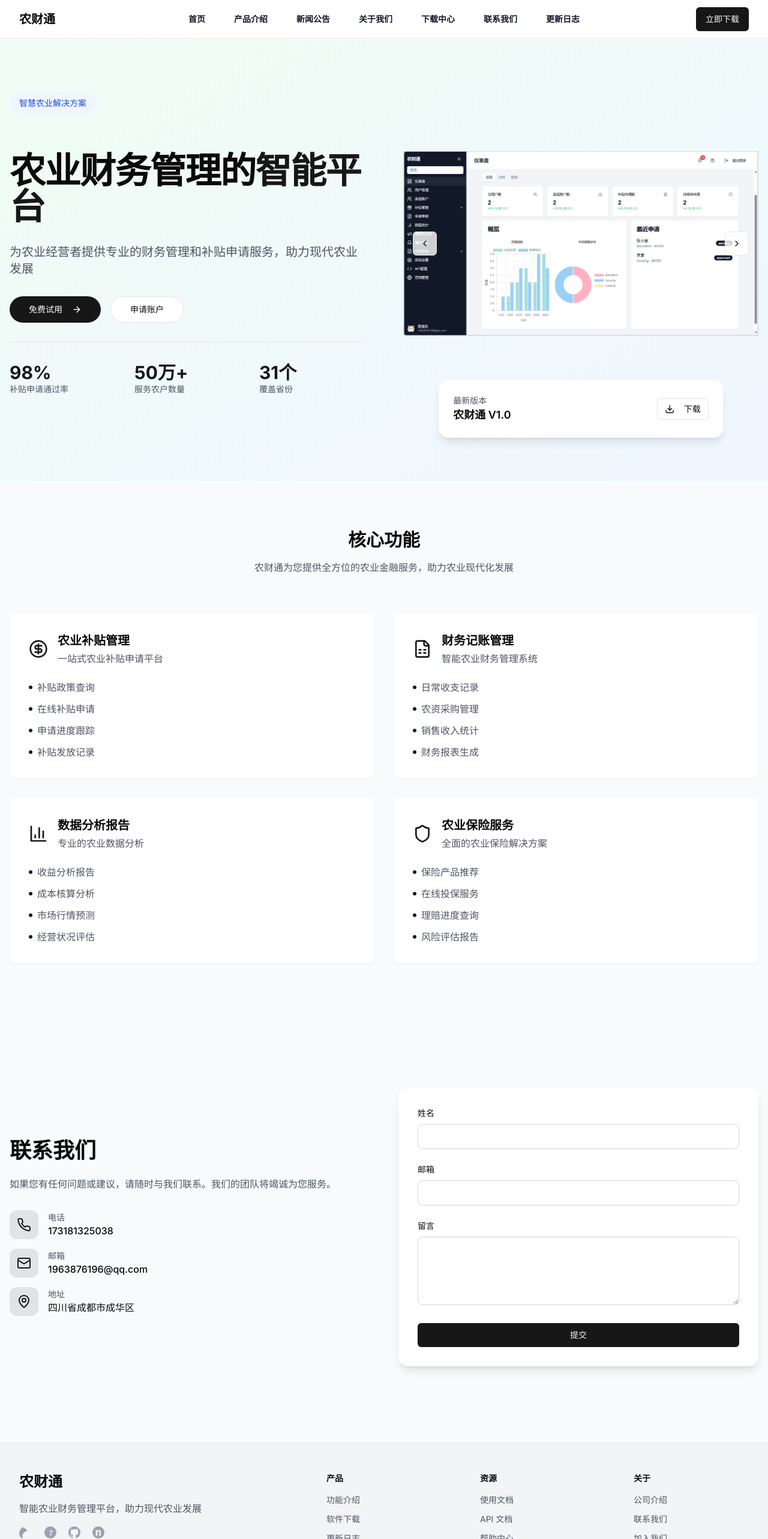
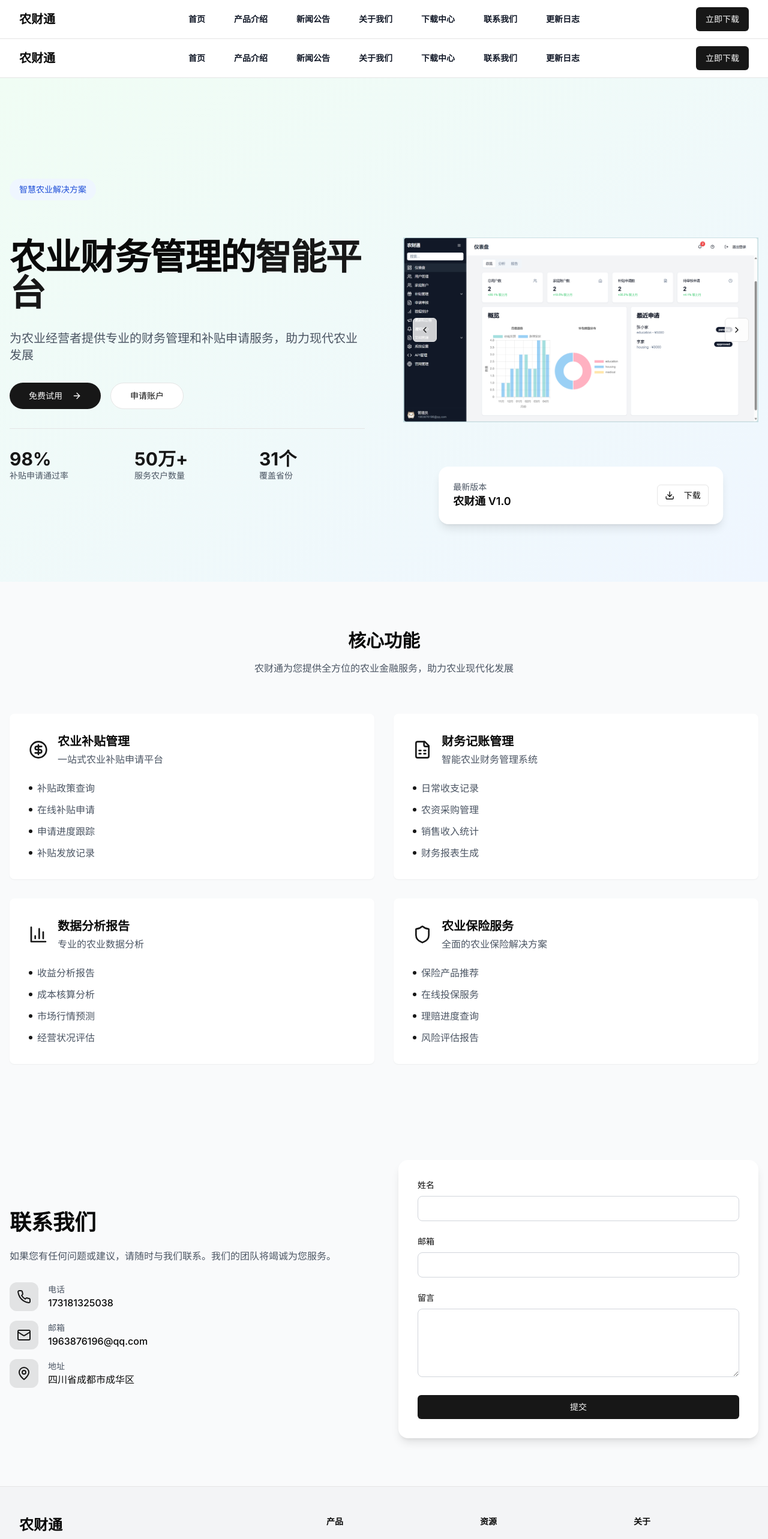
Before and after one commit to ruonanqwe/zhi-GW, a Next.js app: page / in a window 1280 px wide. Shown: the top 2566 px of the page at 60% size. Built offline with nearby package versions, Linux system fonts and the light colour scheme.

Commit message:
Update page.tsx

```diff
--- a/app/page.tsx
+++ b/app/page.tsx
@@ -58,7 +58,7 @@ export default function Home() {
       <Header />
       {/* Hero Section */}
       <section className="relative bg-gradient-to-br from-green-50 to-blue-50 dark:from-gray-900 dark:to-gray-800 min-h-[calc(100vh-4rem)]">
-        <div className="container mx-auto px-4 h-full flex items-center justify-center -mt-16">
+        <div className="container mx-auto px-4 py-20 flex items-center justify-center">
           <div className="grid lg:grid-cols-2 gap-16 items-center max-w-7xl mx-auto w-full py-10">
             <div className="space-y-8">
               <div className="inline-flex items-center px-4 py-2 bg-blue-50 dark:bg-blue-900/30 rounded-full text-sm font-medium text-blue-700 dark:text-blue-300 mb-8">
@@ -154,7 +154,7 @@ export default function Home() {
       </section>
 
       {/* Contact Section */}
-      <section className="bg-gray-50 dark:bg-gray-900 py-20 lg:py-32">
+      <section className="bg-gray-50 dark:bg-gray-900 py-20">
         <div className="container mx-auto px-4">
           <div className="grid lg:grid-cols-2 gap-12 items-center">
             <div>
```
